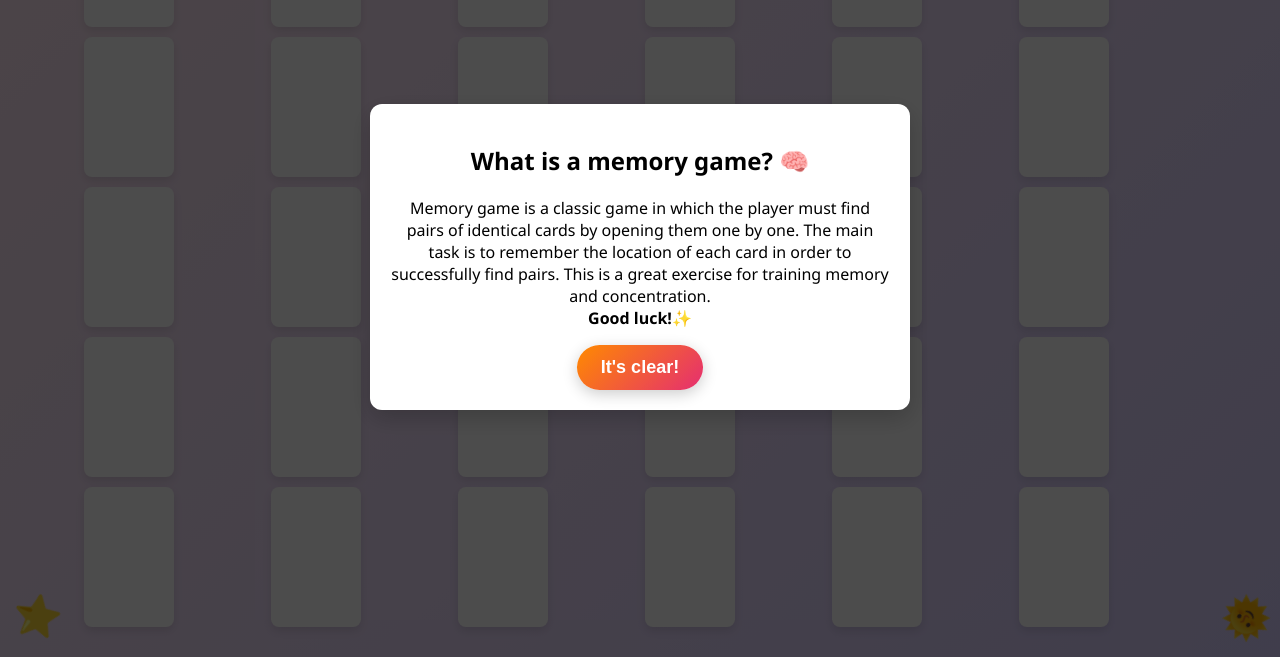
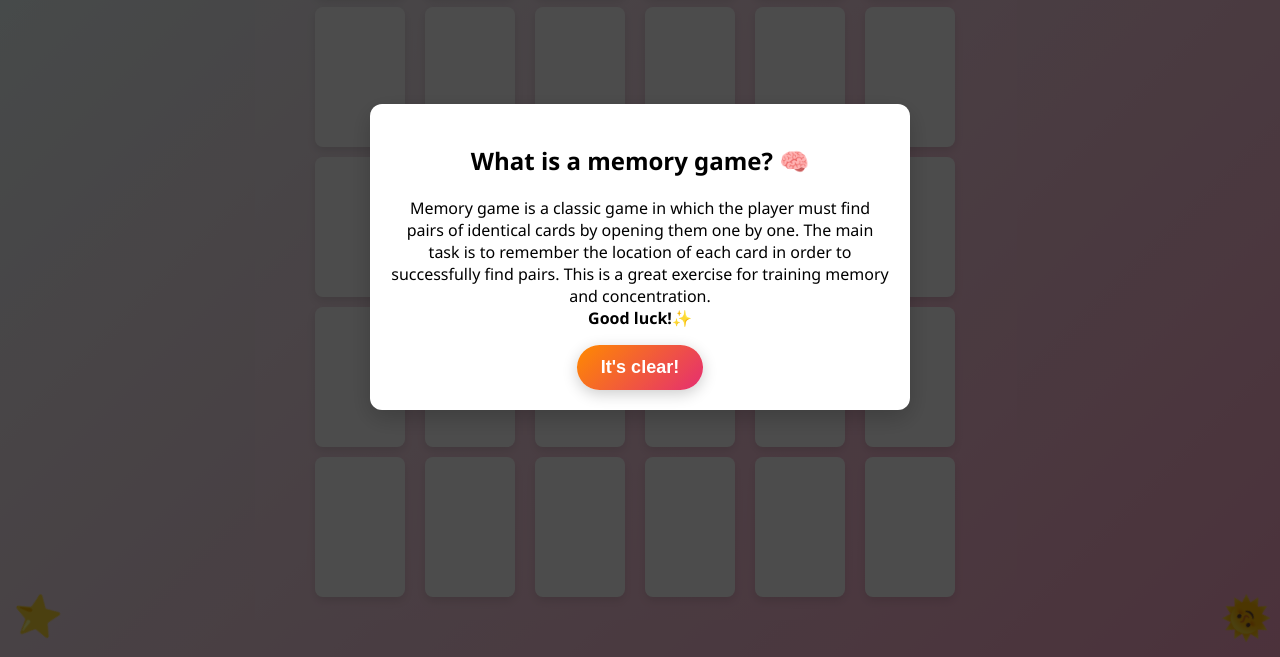
Before and after one commit to busyaaa1/gniloy_xlebushek_maliki, a plain HTML site: page index.html in a window 1280 px wide. Shown: the part 143-800 px from the top of the page. Drawn offline with Linux system fonts and the light colour scheme.

Commit message:
Update style.css

```diff
--- a/style.css
+++ b/style.css
@@ -1,31 +1,17 @@
 body {
-  margin: 0;
-  padding: 0;
-  display: flex;
-  flex-direction: column;
-  justify-content: center;
-  align-items: center;
-  min-height: 100vh;
-  background-color: #f7f7f7; /* твой цвет */
-  font-family: 'Comic Sans MS', cursive, sans-serif;
+    display: flex;
+    justify-content: center;
+    align-items: center;
+    height: 100vh;
+    background-color: #f0f0f0;
+    font-family: Arial, sans-serif;
+    margin: 0;
 }
 
-/* .game-board {
+.game-board {
     display: grid;
     grid-template-columns: repeat(6, 100px);
     grid-gap: 10px;
-} */
- .game-board {
-  display: grid;
-  grid-template-columns: repeat(6, 1fr); /* 6 карточек всегда */
-  gap: 10px;
-  max-width: 720px;
-  margin: auto;
-  padding: 20px;
-  justify-content: center;
-  align-items: center;
-  min-height: 100vh; /* Центрирование по вертикали */
-  box-sizing: border-box;
 }
 
 .card {
@@ -362,35 +348,3 @@ body {
   transform: scale(0.98);
   box-shadow: 0 2px 10px rgba(0,0,0,0.2);
 }
-
-
-.game-board {
-  display: grid;
-  grid-template-columns: repeat(6, 1fr);
-  gap: 10px;
-  max-width: 90vw;
-  width: 100%;
-  justify-content: center;
-  align-content: center;
-  margin: 0 auto;
-  padding: 20px;
-  min-height: 60vh; /* Центрируем по высоте */
-}
-
-@media (max-width: 768px) {
-  .game-board {
-    grid-template-columns: repeat(3, 1fr); /* 3 столбца на маленьких экранах */
-    min-height: 50vh;
-  }
-}
-
-body {
-  display: flex;
-  flex-direction: column;
-  justify-content: center;
-  align-items: center;
-  min-height: 100vh;
-  margin: 0;
-  padding: 0;
-  background: linear-gradient(135deg, #ffe6f0, #d8cfff);
-}
```
